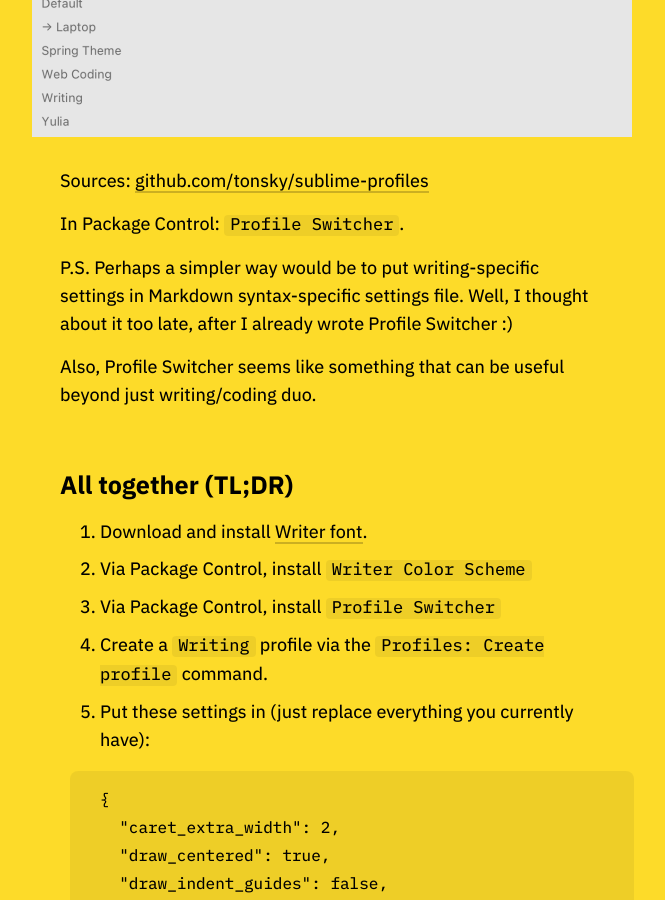
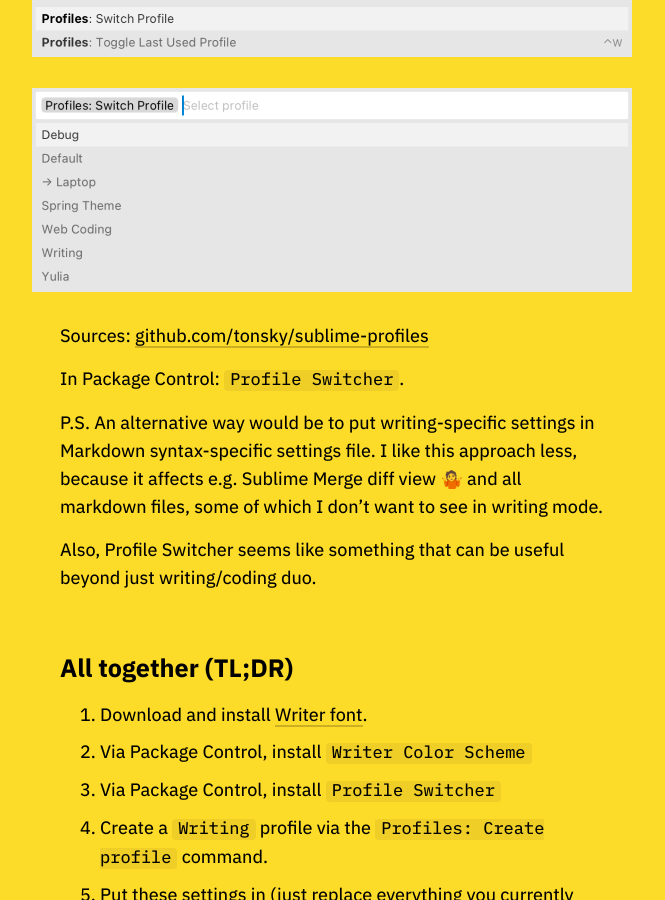
Before and after one commit to tonsky/tonsky.github.io, a Jekyll site: the page built from _posts/2021-04-06-sublime-writer.md, in a window 1280 px wide and 900 px high, scrolled down 4952 px. Shown: the whole window, without its empty margins (309-974 px from the left). Built offline with Jekyll 4.4.1, drawn with Linux system fonts in a browser that asks for light colours; some of the changed text lies outside the part shown.

Commit message:
Sublime Writer post

```diff
--- a/_posts/2021-02-28-sublime-writer.md
+++ b/_posts/2021-04-06-sublime-writer.md
@@ -3,8 +3,9 @@
 title: "Building an ultimate writing machine from Sublime Text"
 category: blog
 summary: "My setup for long-form writing in Sublime Text"
-draft: true
 ---
+
+_UPD: It’s been more than a month since I wrote the original draft for this article. I’ve since published three other blog posts here and more than twenty in [my telegam channel](https://t.me/nikitonsky_pub). The setup has proven itself fantastic, I am LOVING it and have zero urge looking anywhere else._
 
 I’ve been a long-time fan of [iA Writer](https://ia.net/writer) for, well, writing. I bought the original iPad version, the original macOS version (when it was still called MacOS X), the Android one, and even the one they re-released as a “paid full-price update”. For me, it has found the perfect balance between features and simplicity, design and focus.
 
@@ -119,7 +120,7 @@
 
 In Package Control: `Profile Switcher`.
 
-P.S. Perhaps a simpler way would be to put writing-specific settings in Markdown syntax-specific settings file. Well, I thought about it too late, after I already wrote Profile Switcher :)
+P.S. An alternative way would be to put writing-specific settings in Markdown syntax-specific settings file. I like this approach less, because it affects e.g. Sublime Merge diff view 🤷 and all markdown files, some of which I don’t want to see in writing mode.
 
 Also, Profile Switcher seems like something that can be useful beyond just writing/coding duo.
 
@@ -250,5 +251,3 @@
 Specialized software like iA Writer can do more, though.
 
 Hope you find this useful, or (even better!) get inspired to do some writing.
-
-P.S. I wrote the whole post in Sublime Text and LOVED IT.
```
